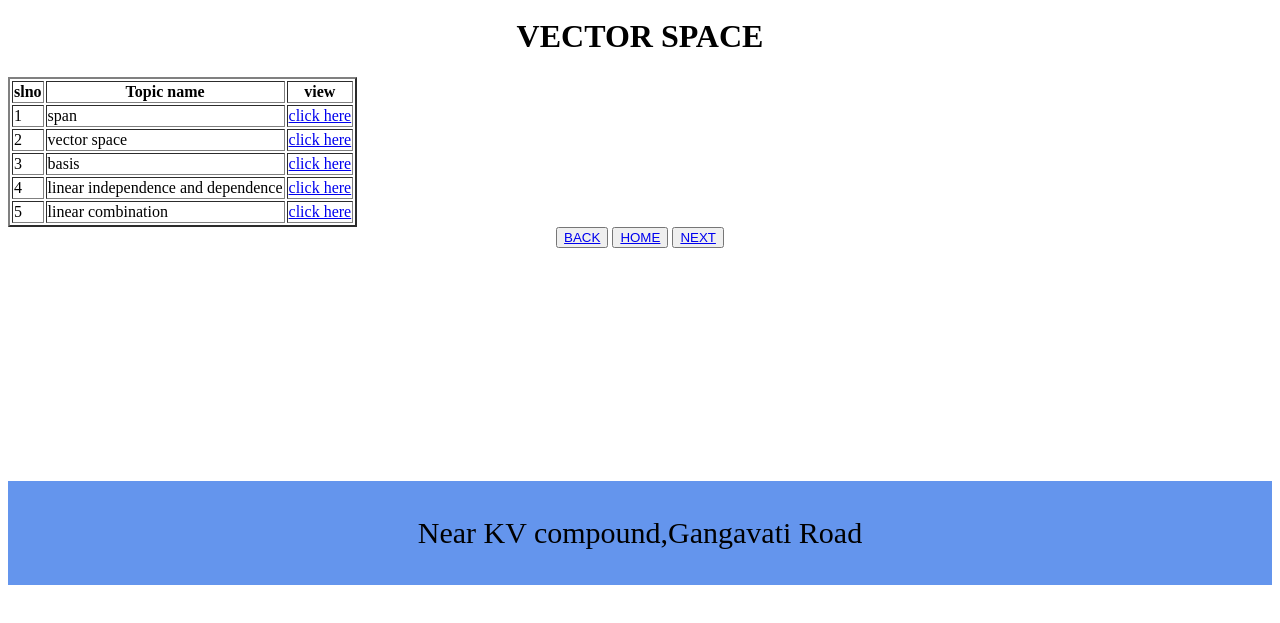
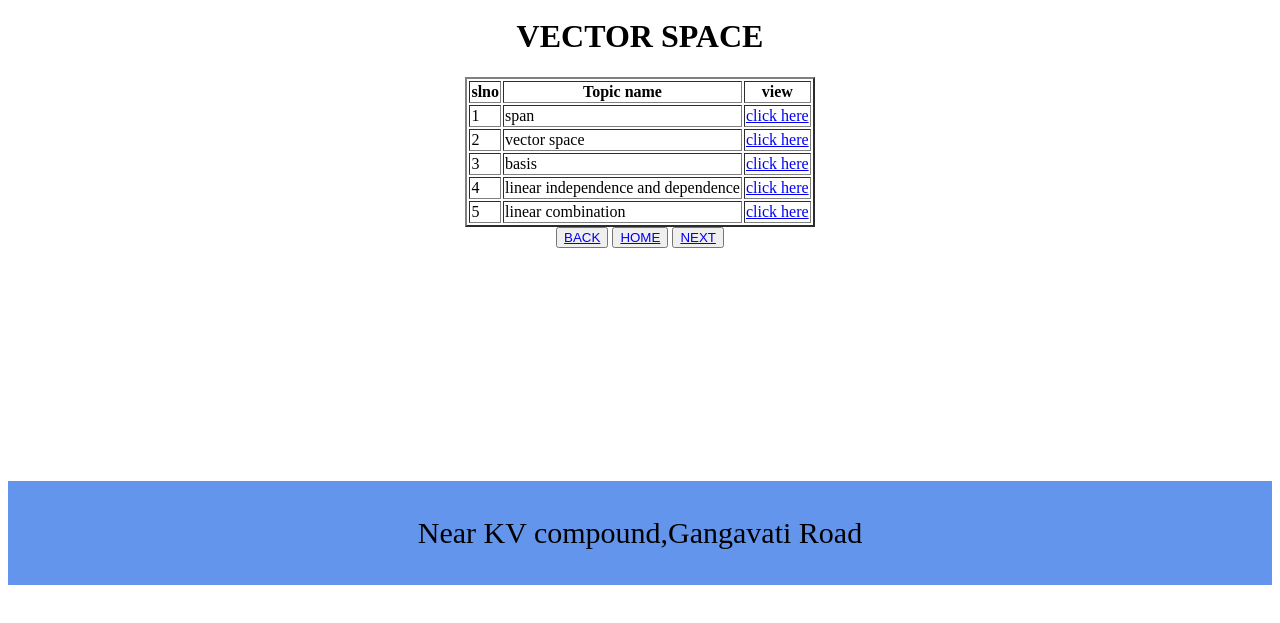
Before and after one commit to shobha10472/VECTORSPACE1, a plain HTML site: page index.html in a window 1280 px wide. Shown: the part 215-838 px from the top of the page. Drawn offline with Linux system fonts and the light colour scheme.

Commit message:
Update index.html

```diff
--- a/index.html
+++ b/index.html
@@ -21,7 +21,7 @@
      </header>
 
 <h1><center>VECTOR SPACE</center></h1>
-<table border="2px">
+<center><table border="2px"></center>
     <tr>
         <th><center>slno</center></th>
             <th><center>Topic name</center></th>
```
